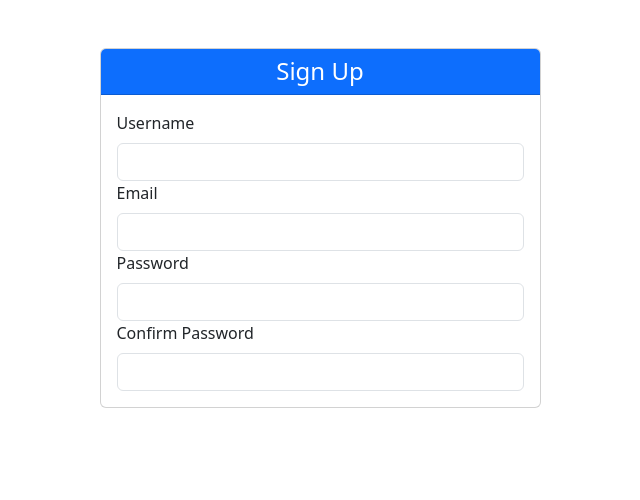
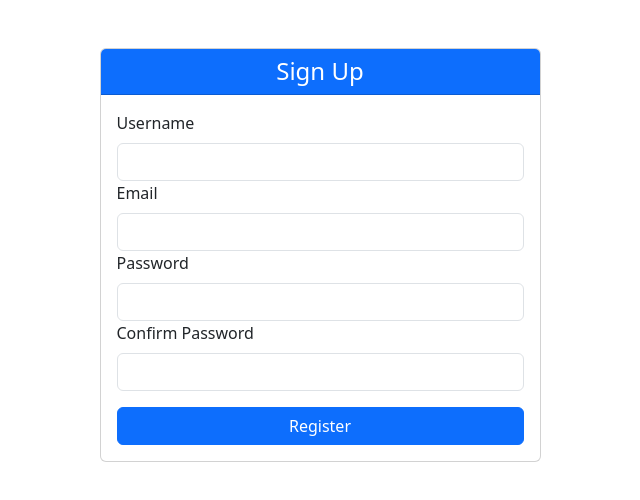
Before and after one commit to yliu0621-jpg/5032-project, a Vue app: page / in a window 1280 px wide. Shown: the top 500 px of the page, without its empty margins (320-960 px from the left). Built offline with nearby package versions, Linux system fonts and the light colour scheme.

Commit message:
register form validations

```diff
--- a/src/components/RegisterForm.vue
+++ b/src/components/RegisterForm.vue
@@ -3,31 +3,58 @@
 		<h4 class="card-header text-bg-primary text-center">
 			Sign Up
 		</h4>
-		<div class="card-body">
+		<form class="card-body" @submit.prevent="handleRegister">
 			<label for="username" class="form-label">
 				Username
 			</label>
-			<input class="form-control" id="username">
+			<input class="form-control" type="text" id="username" v-model="formData.username" required>
 			</input>
 			<label for="email" class="form-label">
 				Email
 			</label>
-			<input id="email" class="form-control">
+			<input id="email" type="email" class="form-control" v-model="formData.email" required>
 			</input>
 			<label for="password" class="form-label">
 				Password
 			</label>
-			<input id="password" class="form-control">
+			<input id="password" type="password" class="form-control" v-model="formData.password" required>
 			</input>
 			<label for="conform-password" class="form-label">
 				Confirm Password
 			</label>
-			<input id="conform-password" class="form-control">
+			<input id="conform-password" type="password" class="form-control" v-model="formData.confirm" required>
 			</input>
-		</div>
+			<button type="submit" class="btn btn-primary mt-3 w-100">
+				Register
+			</button>
+		</form>
 	</div>
 </template>
 
 <script setup>
-
+import { ref } from 'vue';
+import { useRouter } from 'vue-router';
+const formData = ref({
+	username: '',
+	email: '',
+	password: '',
+	confirm: ''
+});
+const handleRegister = () => {
+	// validate form data
+	const usernameLen = formData.value.username.length;
+	if (usernameLen < 3 || usernameLen > 15) {
+		alert('Username must be between 3 and 15 characters');
+		return;
+	}
+	const passwordLen = formData.value.password.length;
+	if (passwordLen < 6 || passwordLen > 20) {
+		alert('Password must be between 6 and 20 characters');
+		return;
+	}
+	if (formData.value.password !== formData.value.confirm) {
+		alert('Passwords do not match');
+		return;
+	}
+}
 </script>
```
